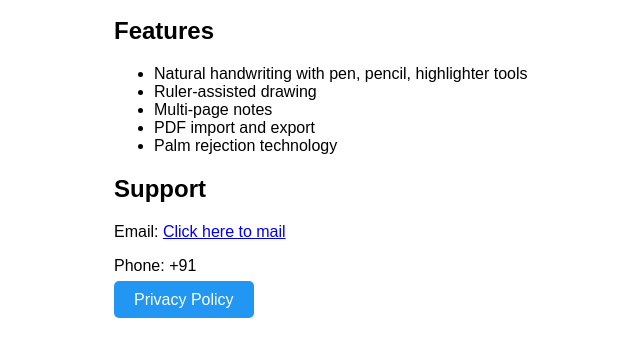
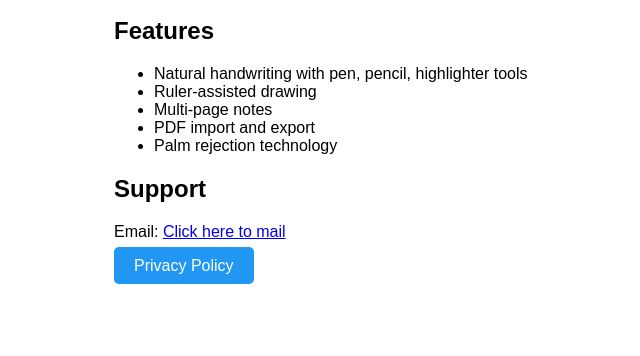
Before and after one commit to rongwala-in/inknote-app, a plain HTML site: page index.html in a window 1280 px wide. Shown: the part 172-528 px from the top of the page, without its empty margins (126-766 px from the left). Drawn offline with Linux system fonts and the light colour scheme.

Commit message:
Fix HTML formatting and structure

```diff
--- a/index.html
+++ b/index.html
@@ -24,7 +24,7 @@
 
     <h2>Support</h2>
     <p>Email: <a href="mailto:arpankhan096@gmail.com">Click here to mail</a></p>
-    <p>Phone: +91</p>
+    <p></p>
 
     <p><a href="privacy.html" class="button">Privacy Policy</a></p>
 </body>
```
